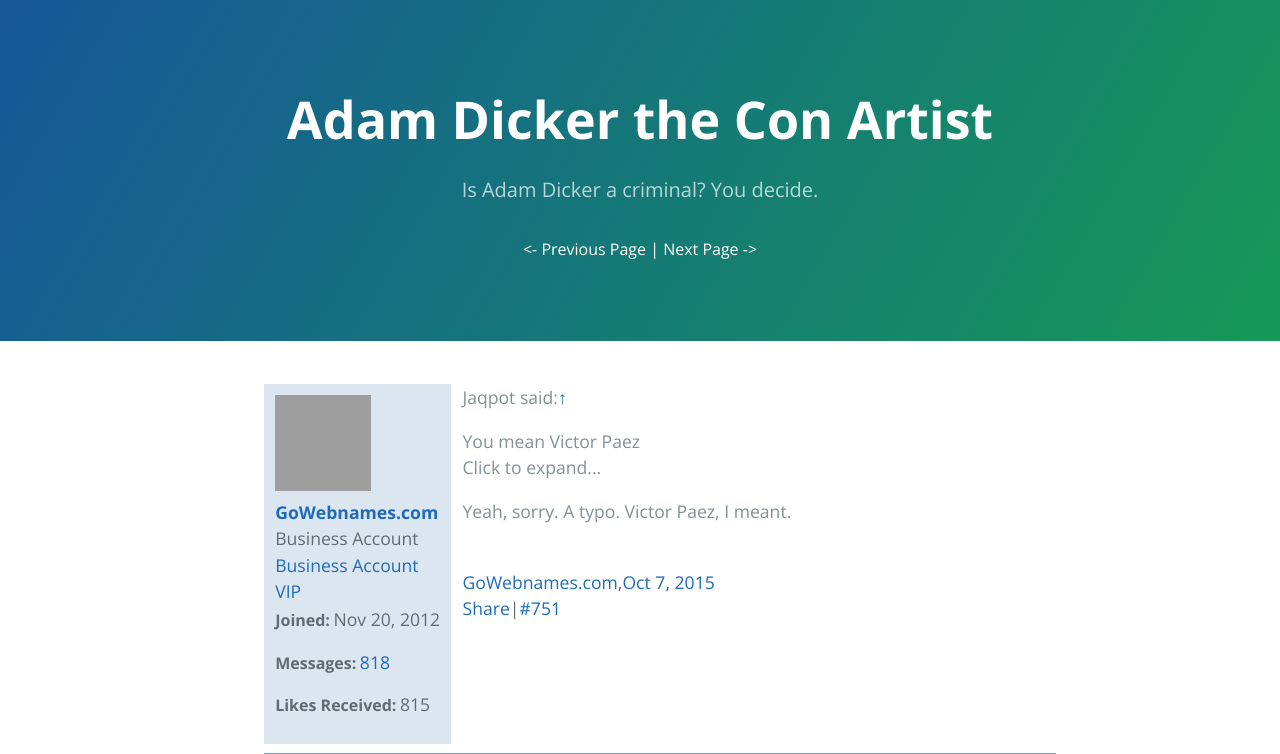
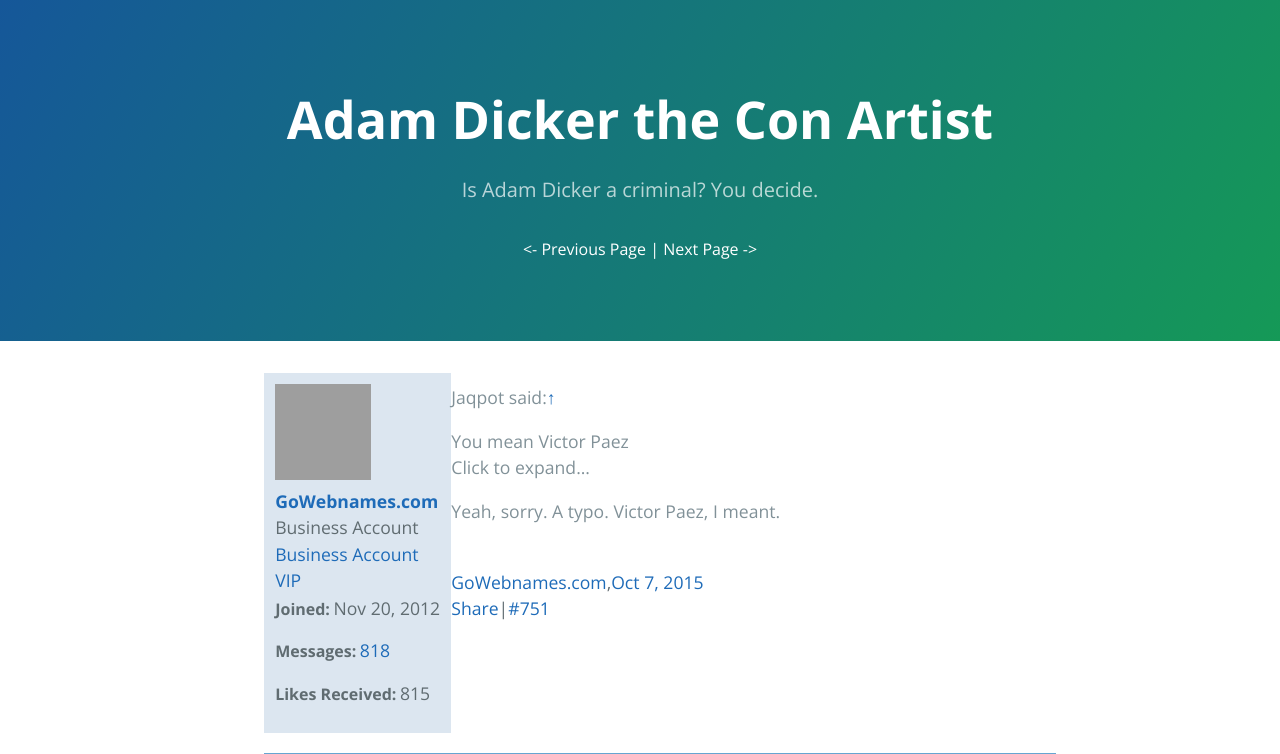
Before and after one commit to vanillascript/adamdicker, a Jekyll site: the page built from pages/31.html, in a window 1280 px wide. Shown: the top 754 px of the page. Built offline with Jekyll 4.4.1, drawn with Linux system fonts in a browser that asks for light colours; grey boxes are pictures that could not be loaded.

Commit message:
Update threadpage.css

```diff
--- a/stylesheets/threadpage.css
+++ b/stylesheets/threadpage.css
@@ -5,7 +5,7 @@ ol.threadpage {
 
 .message {
   margin: 0.7rem 0;
-  padding: 0.7rem 0;
+  padding: 0;
   list-style: none; }
   .message + .message {
     border-bottom: solid 0.3rem #dce6f0; }
@@ -13,7 +13,6 @@ ol.threadpage {
 .messageUserInfo {
   float: left;
   background-color: #dce6f0;
-  margin: -0.7rem 0.7rem -0.7rem 0;
   padding: 0.7rem; }
   .messageUserInfo h3 {
     font-size: 1em;
@@ -35,3 +34,6 @@ ol.threadpage {
     .messageUserInfo dd {
       display: inline-block;
       margin-left: 0.2em; }
+
+.messageInfo {
+  padding: 0.7rem; }
```
